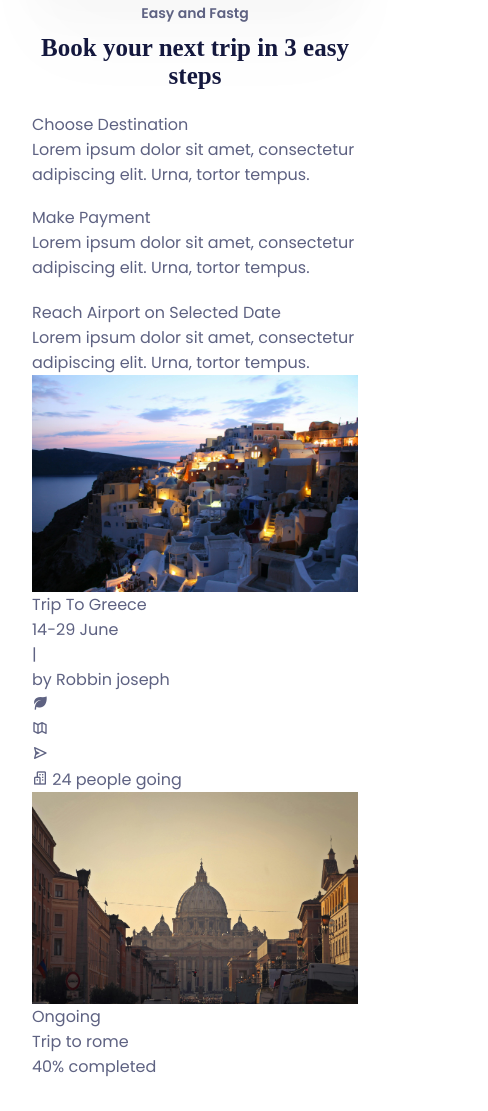
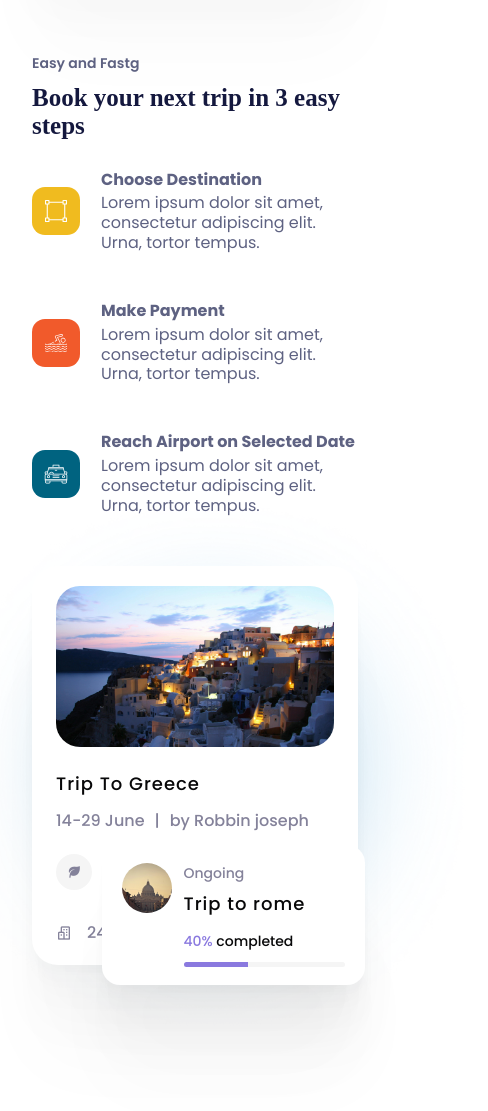
Before and after one commit to gootibi/travels_ui, a plain HTML site: page index.html in a window 390 px wide. Shown: the part 4037-5148 px from the top of the page, 488 px wide, since content can reach past the window. Drawn offline with nearby package versions, Linux system fonts and the light colour scheme; a web font is replaced by a local one.

Commit message:
11. Creating the mobile steps section.

```diff
--- a/css/styles.css
+++ b/css/styles.css
@@ -1,4 +1,4 @@
-@import url('https://fonts.googleapis.com/css2?family=Open+Sans:ital,wght@0,300..800;1,300..800&family=Poppins:ital,wght@0,100;0,200;0,300;0,400;0,500;0,600;0,700;0,800;0,900;1,100;1,200;1,300;1,400;1,500;1,600;1,700;1,800;1,900&family=Volkhov:ital,wght@0,400;0,700;1,400;1,700&display=swap');
+@import url("https://fonts.googleapis.com/css2?family=Open+Sans:ital,wght@0,300..800;1,300..800&family=Poppins:ital,wght@0,100;0,200;0,300;0,400;0,500;0,600;0,700;0,800;0,900;1,100;1,200;1,300;1,400;1,500;1,600;1,700;1,800;1,900&family=Volkhov:ital,wght@0,400;0,700;1,400;1,700&display=swap");
 
 /* Default settings Start */
 
@@ -19,7 +19,7 @@ html {
 }
 
 body {
-    color: #5E6282;
+  color: #5e6282;
   /* font-size: 16px; */
   font-size: 1.6rem;
   font-weight: 400;
@@ -71,14 +71,14 @@ h6 {
 }
 
 .section-sub-heading {
-    color: #5E6282;
+  color: #5e6282;
   font-size: 1.4rem;
   font-weight: 600;
   margin-bottom: 1rem;
 }
 
 .section-main-heading {
-    color: #14183E;
+  color: #14183e;
   font-size: 2.5rem;
   /* margin-bottom: 6.6rem; */
 }
@@ -101,7 +101,12 @@ h6 {
   transition: 0.5s all ease;
   padding: 2rem 0;
   background-color: #fff;
-    box-shadow: 0px 100px 80px 0px rgba(0, 0, 0, 2%), 0px 64.81481170654297px 46.85185241699219px 0px rgba(0, 0, 0, 2%), 0px 38.51852035522461px 25.481481552124023px 0px rgba(0, 0, 0, 1%), 0px 20px 13px 0px rgba(0, 0, 0, 1%), 0px 8.148148536682129px 6.518518447875977px 0px rgba(0, 0, 0, 1%), 0px 1.8518518209457397px 3.1481480598449707px 0px rgba(0, 0, 0, 0%);
+  box-shadow: 0px 100px 80px 0px rgba(0, 0, 0, 2%),
+    0px 64.81481170654297px 46.85185241699219px 0px rgba(0, 0, 0, 2%),
+    0px 38.51852035522461px 25.481481552124023px 0px rgba(0, 0, 0, 1%),
+    0px 20px 13px 0px rgba(0, 0, 0, 1%),
+    0px 8.148148536682129px 6.518518447875977px 0px rgba(0, 0, 0, 1%),
+    0px 1.8518518209457397px 3.1481480598449707px 0px rgba(0, 0, 0, 0%);
 }
 
 .navbar .container {
@@ -156,7 +161,7 @@ h6 {
 
 .menu-link:hover,
 .menu-block-link:hover {
-    color: #DF6951;
+  color: #df6951;
 }
 
 .menu-block {
@@ -267,7 +272,8 @@ h6 {
 /* Hero Section Start */
 
 .hero-section {
-    background-image: url(../images/hero-left-elipse.png), url(../images/hero-right-decore.png);
+  background-image: url(../images/hero-left-elipse.png),
+    url(../images/hero-right-decore.png);
   background-position: 0% 100%, 100% 0%;
   background-size: auto, auto;
   background-repeat: no-repeat, no-repeat;
@@ -337,14 +343,14 @@ h6 {
 }
 
 .hero-sub-heading {
-    color: #DF6951;
+  color: #df6951;
   font-weight: bold;
   font-size: 1.8rem;
   text-transform: capitalize;
 }
 
 .hero-main-heading {
-    color: #181E4B;
+  color: #181e4b;
   font-size: 3.5rem;
   line-height: 3.8rem;
 }
@@ -366,7 +372,7 @@ h6 {
 
 .hero-find-btn {
   padding: 1.8rem 2.6rem;
-    background-color: #F1A501;
+  background-color: #f1a501;
   border-radius: 1rem;
   color: #fff;
   box-shadow: 0px 20px 35px 0px rgba(241, 165, 1, 15%);
@@ -376,7 +382,7 @@ h6 {
 }
 
 .hero-play-btn {
-    color: #686D77;
+  color: #686d77;
   font-size: 1.4rem;
   font-weight: 500;
 }
@@ -388,7 +394,7 @@ h6 {
   height: 4rem;
   width: 4rem;
   border-radius: 50%;
-    background-color: #DF6951;
+  background-color: #df6951;
   color: #fff;
   margin-right: 0.8rem;
   box-shadow: 0px 15px 30px 0px rgba(223, 105, 81, 30%);
@@ -439,7 +445,12 @@ h6 {
   border-radius: 3.6rem;
   background-color: #fff;
   transition: 0.5s all ease;
-    box-shadow: 0px 100px 80px 0px rgba(0, 0, 0, 2%), 0px 64.81481170654297px 46.85185241699219px 0px rgba(0, 0, 0, 2%), 0px 38.51852035522461px 25.481481552124023px 0px rgba(0, 0, 0, 1%), 0px 20px 13px 0px rgba(0, 0, 0, 1%), 0px 8.148148536682129px 6.518518447875977px 0px rgba(0, 0, 0, 1%), 0px 1.8518518209457397px 3.1481480598449707px 0px rgba(0, 0, 0, 0%);
+  box-shadow: 0px 100px 80px 0px rgba(0, 0, 0, 2%),
+    0px 64.81481170654297px 46.85185241699219px 0px rgba(0, 0, 0, 2%),
+    0px 38.51852035522461px 25.481481552124023px 0px rgba(0, 0, 0, 1%),
+    0px 20px 13px 0px rgba(0, 0, 0, 1%),
+    0px 8.148148536682129px 6.518518447875977px 0px rgba(0, 0, 0, 1%),
+    0px 1.8518518209457397px 3.1481480598449707px 0px rgba(0, 0, 0, 0%);
   /* cursor: pointer;
     user-select: none; */
 }
@@ -448,7 +459,7 @@ h6 {
   font-size: 2rem;
   font-weight: 600;
   font-family: "Open Sans", serif;
-    color: #1E1D4C;
+  color: #1e1d4c;
   margin-bottom: 1.5rem;
 }
 
@@ -496,7 +507,12 @@ h6 {
   overflow: hidden;
   background-color: #fff;
   transition: 0.5s all ease;
-    box-shadow: 0px 100px 80px 0px rgba(0, 0, 0, 2%), 0px 64.81481170654297px 46.85185241699219px 0px rgba(0, 0, 0, 2%), 0px 38.51852035522461px 25.481481552124023px 0px rgba(0, 0, 0, 1%), 0px 20px 13px 0px rgba(0, 0, 0, 1%), 0px 8.148148536682129px 6.518518447875977px 0px rgba(0, 0, 0, 1%), 0px 1.8518518209457397px 3.1481480598449707px 0px rgba(0, 0, 0, 0%);
+  box-shadow: 0px 100px 80px 0px rgba(0, 0, 0, 2%),
+    0px 64.81481170654297px 46.85185241699219px 0px rgba(0, 0, 0, 2%),
+    0px 38.51852035522461px 25.481481552124023px 0px rgba(0, 0, 0, 1%),
+    0px 20px 13px 0px rgba(0, 0, 0, 1%),
+    0px 8.148148536682129px 6.518518447875977px 0px rgba(0, 0, 0, 1%),
+    0px 1.8518518209457397px 3.1481480598449707px 0px rgba(0, 0, 0, 0%);
 }
 
 .selling-card:hover {
@@ -539,3 +555,268 @@ h6 {
 }
 
 /* Selling Section End */
+
+/* Steps Section Start */
+
+.steps-section {
+  padding: 5rem 0;
+}
+
+.steps-section .section-header {
+  text-align: left;
+}
+
+.steps-row {
+  display: flex;
+  flex-wrap: wrap;
+  max-width: 100%;
+  align-items: flex-start;
+}
+
+.steps-column {
+  width: 50%;
+  position: relative;
+}
+
+.step-column-steps,
+.step-column-card {
+  width: 100%;
+}
+
+.step-column-steps {
+  margin-bottom: 5rem;
+}
+
+.step-column-card {
+  max-width: 48.5rem;
+  margin: 0 auto;
+}
+
+.steps-steps {
+  margin-top: 3rem;
+}
+
+.steps-steps ul {
+  display: flex;
+  flex-direction: column;
+  gap: 4.8rem;
+}
+
+.steps-steps ul li {
+  display: flex;
+  align-items: center;
+  gap: 2.1rem;
+}
+
+.steps-steps ul li .step-icon {
+  width: 4.8rem;
+  height: 4.8rem;
+  flex: 0 0 auto;
+  border-radius: 1.3rem;
+  display: flex;
+  align-items: center;
+  justify-content: center;
+  background-color: #080809;
+}
+
+.steps-steps ul li .step-icon.step-icon-yellow {
+  background-color: #f0bb1f;
+}
+
+.steps-steps ul li .step-icon.step-icon-orange {
+  background-color: #f15a2b;
+}
+
+.steps-steps ul li .step-icon.step-icon-blue {
+  background-color: #006380;
+}
+
+.step-title {
+  font-size: 1.6rem;
+  font-weight: bold;
+  line-height: 124.5%;
+  margin-bottom: 0.4rem;
+}
+
+.step-copy {
+  line-height: 124.5%;
+}
+
+.step-card {
+  background-color: #fff;
+  padding: 2rem 2.4rem;
+  border-radius: 2.6rem;
+  overflow: hidden;
+  max-width: 37rem;
+  box-shadow: 0px 100px 80px 0px rgba(0, 0, 0, 2%),
+    0px 64.81481170654297px 46.85185241699219px 0px rgba(0, 0, 0, 2%),
+    0px 38.51852035522461px 25.481481552124023px 0px rgba(0, 0, 0, 1%),
+    0px 20px 13px 0px rgba(0, 0, 0, 1%),
+    0px 8.148148536682129px 6.518518447875977px 0px rgba(0, 0, 0, 1%),
+    0px 1.8518518209457397px 3.1481480598449707px 0px rgba(0, 0, 0, 0%);
+  transition: 0.5s all ease;
+}
+
+.step-card:hover {
+  transform: translateY(-2%);
+}
+
+.step-card-header {
+  border-radius: 2.4rem;
+  overflow: hidden;
+  max-height: 16.1rem;
+}
+
+.step-card-header img {
+  width: 100%;
+  height: 100%;
+  object-fit: cover;
+}
+
+.step-card-body {
+  margin-top: 2.6rem;
+}
+
+.step-card-title {
+  font-size: 1.8rem;
+  font-weight: 500;
+  color: #080809;
+  line-height: 124.5%;
+  letter-spacing: 0.1rem;
+  margin-bottom: 1.3rem;
+}
+
+.step-card-trip-detail {
+  font-size: 1.6rem;
+  font-weight: 500;
+  color: #84829a;
+  display: flex;
+  gap: 1rem;
+  margin-bottom: 2.1rem;
+}
+
+.stap-card-icons {
+  display: flex;
+  gap: 1.3rem;
+  margin-bottom: 3rem;
+}
+
+.stap-card-icon {
+  width: 3.6rem;
+  height: 3.6rem;
+  border-radius: 50%;
+  background-color: #f5f5f5;
+  color: #84829a;
+  display: flex;
+  align-items: center;
+  justify-content: center;
+  font-size: 1.4rem;
+}
+
+.stap-card-icon .bx-send {
+  transform: rotate(-45deg);
+}
+
+.step-card-people {
+  font-size: 1.6rem;
+  font-weight: 500;
+  color: #84829a;
+  display: flex;
+  align-items: center;
+  gap: 1.5rem;
+}
+
+.step-card-people .bx-buildings {
+  font-size: 1.6rem;
+}
+
+.step-shadow {
+  background-image: url("../images/step-shadow.png");
+  height: 55rem;
+  width: 55rem;
+  background-size: cover;
+  position: absolute;
+  top: -20%;
+  right: -40%;
+  z-index: -1;
+}
+
+.step-card-small {
+  border-radius: 1.8rem;
+  background-color: #fff;
+  padding: 1.8rem 2rem;
+  overflow: hidden;
+  width: 100%;
+  max-width: 26.3rem;
+  position: absolute;
+  bottom: -5%;
+  right: -2%;
+  box-shadow: 0px 100px 80px 0px rgba(0, 0, 0, 2%),
+    0px 64.81481170654297px 46.85185241699219px 0px rgba(0, 0, 0, 2%),
+    0px 38.51852035522461px 25.481481552124023px 0px rgba(0, 0, 0, 1%),
+    0px 20px 13px 0px rgba(0, 0, 0, 1%),
+    0px 8.148148536682129px 6.518518447875977px 0px rgba(0, 0, 0, 1%),
+    0px 1.8518518209457397px 3.1481480598449707px 0px rgba(0, 0, 0, 0%);
+}
+
+.step-card-small-head {
+  display: flex;
+  align-items: flex-start;
+  gap: 1.2rem;
+}
+
+.step-card-small-image {
+  width: 5rem;
+  height: 5rem;
+  border-radius: 50%;
+  overflow: hidden;
+}
+
+.step-card-small-image img {
+  width: 100%;
+  height: 100%;
+  object-fit: cover;
+}
+
+.step-card-small-copy {
+  flex: 1;
+}
+
+.step-card-small-status {
+  font-size: 1.4rem;
+  font-weight: 500;
+  color: #84829a;
+  margin-bottom: 0.6rem;
+}
+
+.step-card-small-title {
+  font-size: 1.8rem;
+  font-weight: 500;
+  color: #080809;
+  letter-spacing: 0.1rem;
+  margin-bottom: 1.4rem;
+}
+
+.step-card-small-progress {
+  font-size: 1.4rem;
+  font-weight: 500;
+  color: #080809;
+}
+
+.step-card-small-progress span {
+  color: #8a79df;
+}
+
+.step-card-small-bar {
+  height: 0.5rem;
+  border-radius: 3rem;
+  margin-top: 1rem;
+  background-color: #f5f5f5;
+  overflow: hidden;
+}
+
+.step-card-bar-done {
+  width: 100%;
+  height: 100%;
+  background-color: #8a79df;
+}
--- a/index.html
+++ b/index.html
@@ -260,7 +260,7 @@
                         <div class="steps-steps">
                             <ul>
                                 <li>
-                                    <div class="step-icon">
+                                    <div class="step-icon step-icon-yellow">
                                         <img src="./images/selection_1.svg" alt="Selection">
                                     </div>
                                     <div class="step-detail">
@@ -270,7 +270,7 @@
                                     </div>
                                 </li>
                                 <li>
-                                    <div class="step-icon">
+                                    <div class="step-icon step-icon-orange">
                                         <img src="./images/water-sport_1.svg" alt="Weather">
                                     </div>
                                     <div class="step-detail">
@@ -280,7 +280,7 @@
                                     </div>
                                 </li>
                                 <li>
-                                    <div class="step-icon">
+                                    <div class="step-icon step-icon-blue">
                                         <img src="./images/taxi_1.svg" alt="Taxi">
                                     </div>
                                     <div class="step-detail">
@@ -338,6 +338,7 @@
                                 </div>
                             </div>
                         </div>
+                        <div class="step-shadow"></div>
                     </div>
                 </div>
             </div>
```
Also changed, not shown: images/step-shadow.png (added). Lines whose indentation alone changed are shown as unchanged.
